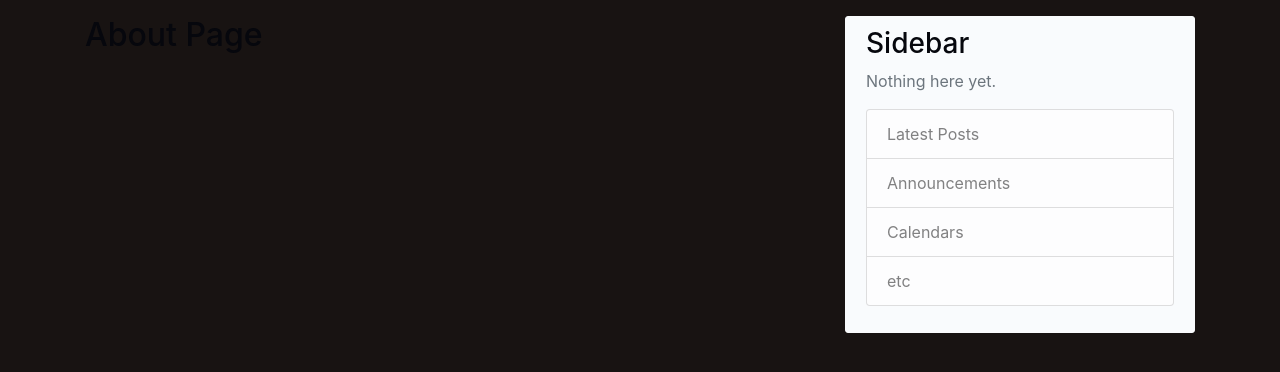
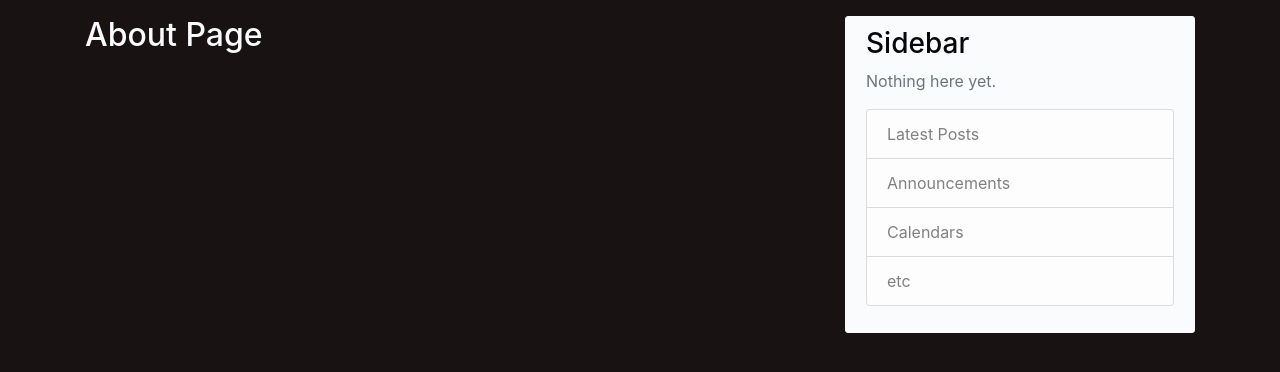
Before and after one commit to Ekimerton/Douh, a Flask app: page /about in a window 1280 px wide. Shown: the part 64-436 px from the top of the page. Run offline with Flask 2, Linux system fonts and the light colour scheme; some libraries are stand-ins or nearby versions.

Commit message:
fixing blacked out text

```diff
--- a/Driver/static/main.css
+++ b/Driver/static/main.css
@@ -10,6 +10,10 @@ a, h2, h3, h4, h5, h6 {
 
 h1 {
   color: #708a2d
+}
+
+.outside-block {
+  color: #f9fbfd
 }
 
 .article-content {
--- a/Driver/templates/about.html
+++ b/Driver/templates/about.html
@@ -1,4 +1,4 @@
 {% extends "layout.html" %}
 {% block content %}
-    <h2>About Page</h2>
+    <h2 class="outside-block">About Page</h2>
 {% endblock content %}
--- a/Driver/templates/ingredients.html
+++ b/Driver/templates/ingredients.html
@@ -67,7 +67,7 @@
   </form>
 </div>
 
-<legend class="article-content mb-4">  Ingredients of {{user.username }} ({{ posts.total }}) </legend>
+<legend class="article-content mb-4 outside-block">  Ingredients of {{user.username }} ({{ posts.total }}) </legend>
 {% for post in posts.items %}
 <article class="media content-section">
   <div class="media-body">
--- a/Driver/templates/user_posts.html
+++ b/Driver/templates/user_posts.html
@@ -1,6 +1,6 @@
 {% extends "layout.html" %}
 {% block content %}
-    <h3 class="page-heading mb-4 "> Recipies by {{user.username }} ({{ posts.total }}) </h3>
+    <h3 class="page-heading mb-4 outside-block"> Recipies by {{user.username }} ({{ posts.total }}) </h3>
     {% for post in posts.items %}
         <article class="media content-section">
           <img class = "rounded-circle article-img" src="{{ url_for('static', filename="profile_pics/" + post.author.image_file) }}">
```
